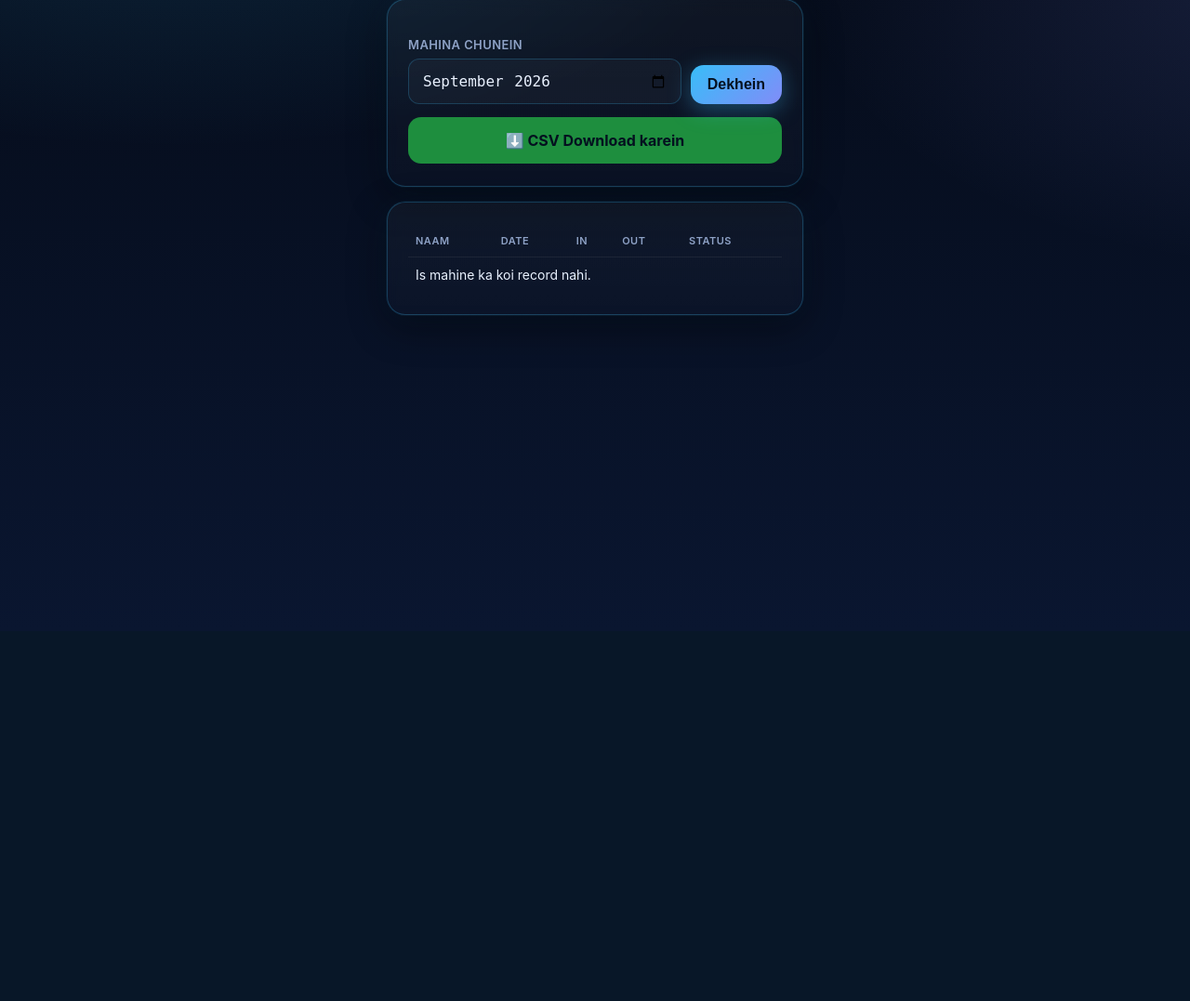
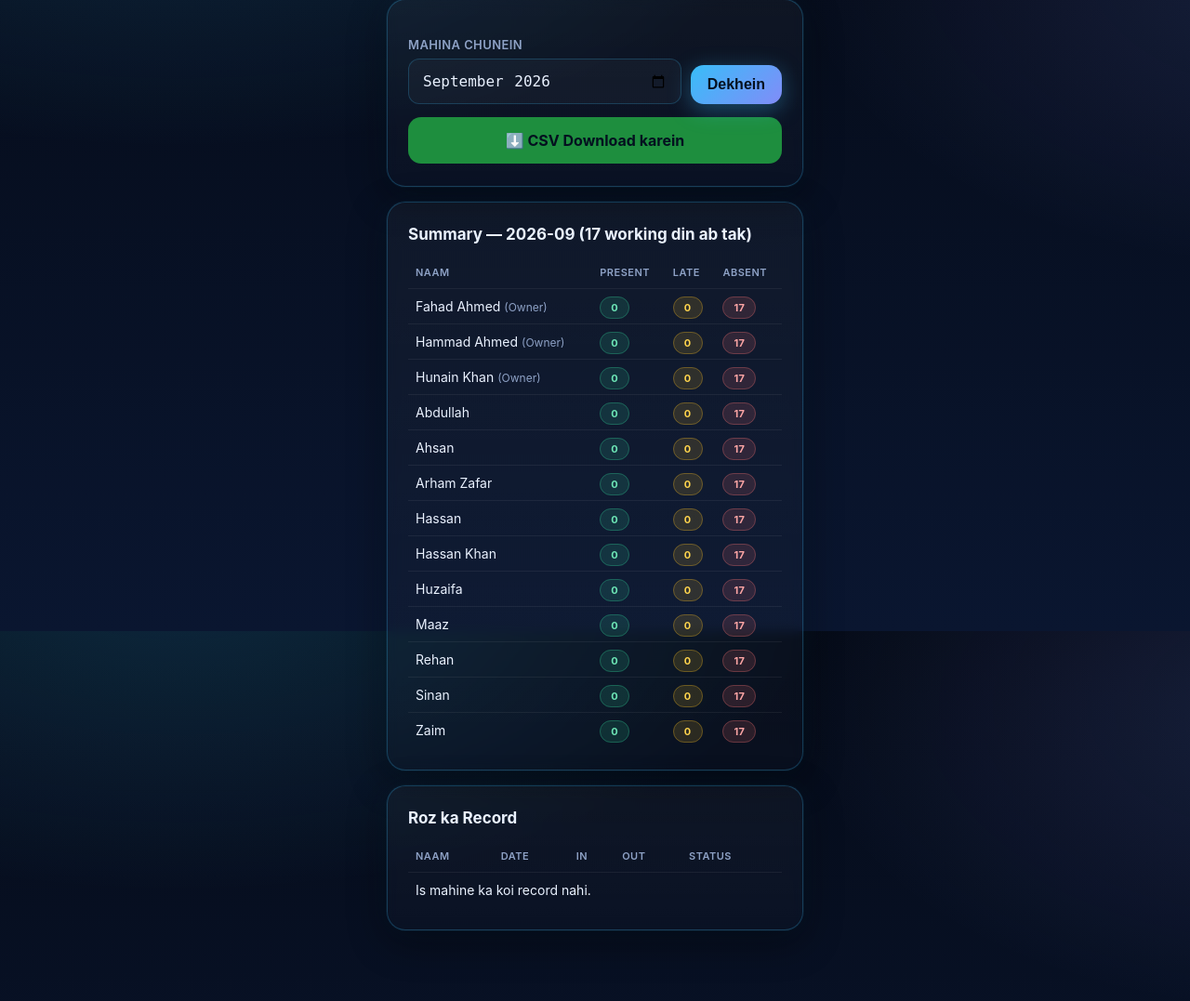
Before and after one commit to 55kkkkk5/office-attendance, a Flask app: page /admin/report in a window 1280 px wide. Shown: the part 121-1198 px from the top of the page at 93% size. Before the commit the page ends 460 px from the top, so only its background shows below. Run offline with Flask 3, Linux system fonts and the light colour scheme; the visitor is signed in with stand-in values (Sample User, id 1); data comes from the database, SQL or seed files in the repository; data that the repository does not hold is empty.

Commit message:
Update admin_report.html

```diff
--- a/templates/admin_report.html
+++ b/templates/admin_report.html
@@ -23,6 +23,22 @@
 </div>
 
 <div class="card">
+  <h2>Summary — {{ month }} ({{ expected_days }} working din ab tak)</h2>
+  <table>
+    <tr><th>Naam</th><th>Present</th><th>Late</th><th>Absent</th></tr>
+    {% for s in summary %}
+    <tr>
+      <td>{{ s.name }}{% if s.role=='owner' %} <span class="small">(Owner)</span>{% endif %}</td>
+      <td><span class="badge badge-present">{{ s.present }}</span></td>
+      <td><span class="badge badge-late">{{ s.late }}</span></td>
+      <td><span class="badge badge-absent">{{ s.absent }}</span></td>
+    </tr>
+    {% endfor %}
+  </table>
+</div>
+
+<div class="card">
+  <h2>Roz ka Record</h2>
   <table>
     <tr><th>Naam</th><th>Date</th><th>In</th><th>Out</th><th>Status</th></tr>
     {% for r in rows %}
```
